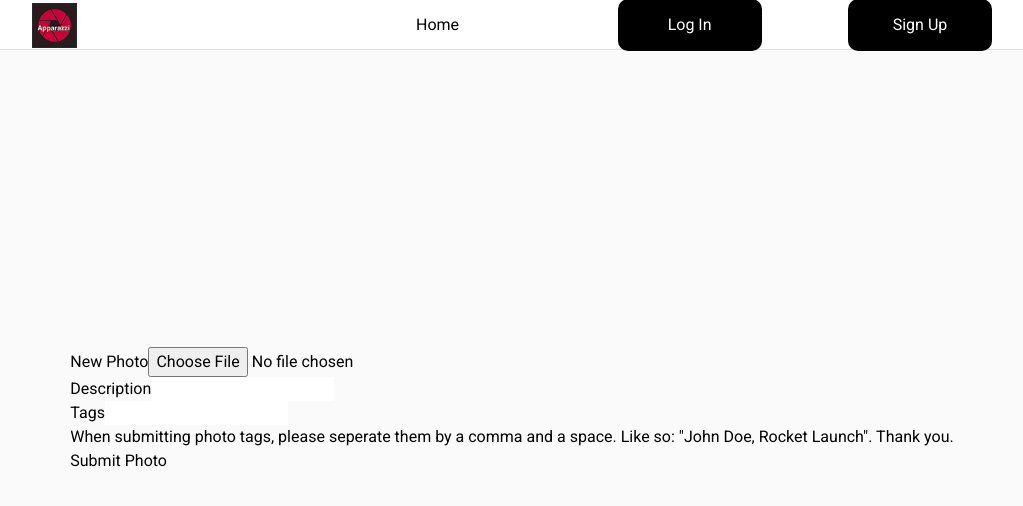
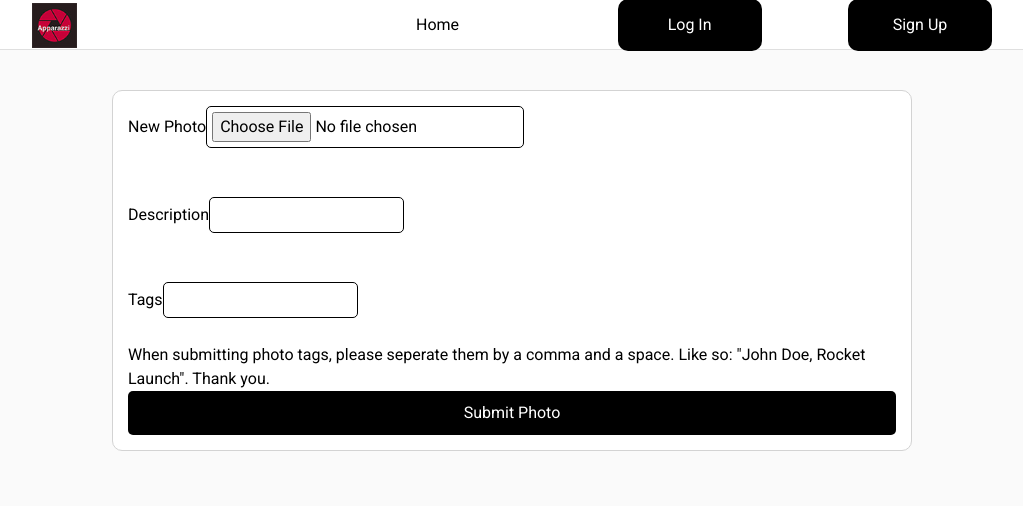
Before and after one commit to Dia-Dev-Design/apparazzi-presentation-client, a React (Vite) app: page /submit-photo in a window 1280 px wide. Shown: the top 506 px of the page, without its empty margins (128-1151 px from the left). Built offline with nearby package versions, Linux system fonts and the light colour scheme.

Commit message:
addedstyledcomponents-addedthemtosubmitphotopage-addedimagepreview-updatedmongoose

```diff
--- a/package.json
+++ b/package.json
@@ -15,13 +15,15 @@
     "@fortawesome/free-regular-svg-icons": "^6.6.0",
     "@fortawesome/free-solid-svg-icons": "^6.6.0",
     "@fortawesome/react-fontawesome": "^0.2.2",
+    "@types/styled-components": "^5.1.34",
     "axios": "^1.6.8",
     "leaflet": "^1.9.4",
     "luxon": "^3.5.0",
     "react": "^18.3.1",
     "react-dom": "^18.3.1",
     "react-leaflet": "^4.2.1",
-    "react-router-dom": "^6.23.0"
+    "react-router-dom": "^6.23.0",
+    "styled-components": "^6.1.12"
   },
   "devDependencies": {
     "@types/react": "^18.3.3",
--- a/src/pages/SubmitPhoto.jsx
+++ b/src/pages/SubmitPhoto.jsx
@@ -1,10 +1,62 @@
 import { useState } from "react";
+import styled from 'styled-components';
 import { post } from "../services/authService";
 import { useNavigate } from "react-router-dom";
 import { newPhoto } from "../services/fileChange";
 import { convertGPS } from "../services/convertGPS";
+import { returnMapTime } from "../services/time";
 
-import { returnMapTime } from "../services/time";
+const SubmitPhotoContainer = styled.div`
+  max-width: 800px;
+  margin: 40px auto;
+  padding: 15px;
+  background-color: white;
+  border: 1px solid lightgrey;
+  border-radius: 10px;
+  display: flex;
+`;
+
+const Form = styled.form`
+  flex: 1;
+  display: flex;
+  flex-direction: column;
+`;
+
+const Label = styled.label`
+  margin-bottom: 5px;
+`;
+
+const Input = styled.input`
+  padding: 5px;
+  margin-bottom: 20px;
+  border: 1px solid black;
+  border-radius: 5px;
+`;
+
+const Button = styled.button`
+  padding: 10px 20px;
+  background-color: black;
+  color: white;
+  border: none;
+  border-radius: 5px;
+  cursor: pointer;
+`;
+
+const ErrorMessage = styled.p`
+  color: red;
+  margin-top: 10px;
+`;
+
+const ImagePreviewContainer = styled.div`
+  margin-left: 20px;
+  width: 200px;
+`;
+
+const ImagePreview = styled.img`
+  max-width: 100%;
+  height: auto;
+  border-radius: 10px;
+`;
 
 const SubmitPhoto = () => {
   const [photo, setPhoto] = useState({
@@ -16,7 +68,9 @@ const SubmitPhoto = () => {
 
   const [disabled, setDisabled] = useState(false);
 
-  const [errorMessage, setErrorMessage] = useState('')
+  const [errorMessage, setErrorMessage] = useState('');
+
+  const [imagePreview, setImagePreview] = useState(null);
 
   let navigate = useNavigate();
 
@@ -83,6 +137,13 @@ const SubmitPhoto = () => {
       .finally(() => {
         setDisabled((prev) => !prev);
       });
+
+    const file = e.target.files[0];
+    const reader = new FileReader();
+    reader.onload = (e) => {
+      setImagePreview(e.target.result);
+    };
+    reader.readAsDataURL(file);
   };
 
   const handleSubmit = (e) => {
@@ -99,8 +160,7 @@ const SubmitPhoto = () => {
       latitude: photo.latitude,
       longitude: photo.longitude,
       photographedDate: photo.photographedDate,
-    })
-      .then(() => {
+    })      .then(() => {
       navigate("/profile");
     })
     .catch((error) => {
@@ -109,50 +169,53 @@ const SubmitPhoto = () => {
 };
 
 return (
-    <div className="homeLanding">
-      <div className="homeContainer">
-        <form onSubmit={handleSubmit}>
-          <label>
+  <SubmitPhotoContainer>
+    <Form onSubmit={handleSubmit}>
+      <Label>
         New Photo
-            <input onChange={handleFileUpload} type="file" name="imageUrl" />
-          </label>
+        <Input onChange={handleFileUpload} type="file" name="imageUrl" />
+      </Label>
 
       <br />
 
-          <label>
+      <Label>
         Description
-            <input
+        <Input
           onChange={handleTextChange}
           type="text"
           name="description"
           value={photo.description}
         />
-          </label>
+      </Label>
 
       <br />
 
-          <label>
+      <Label>
         Tags
-            <input
+        <Input
           onChange={handleTextChange}
           type="text"
           name="tags"
           value={photo.tags}
         />
-          </label>
+      </Label>
 
       <p>
         When submitting photo tags, please seperate them by a comma and a
         space. Like so: "John Doe, Rocket Launch". Thank you.
       </p>
 
-          <button disabled={disabled} type="sumbit">
+      <Button disabled={disabled} type="submit">
         Submit Photo
-          </button>
-        </form>
-          {errorMessage && <p>{errorMessage}</p>}
-      </div>
-    </div>
+      </Button>
+      {errorMessage && <ErrorMessage>{errorMessage}</ErrorMessage>}
+    </Form>
+    {imagePreview && (
+      <ImagePreviewContainer>
+        <ImagePreview src={imagePreview} alt="Image Preview" />
+      </ImagePreviewContainer>
+    )}
+  </SubmitPhotoContainer>
 );
 };
 
```
Also changed, not shown: 1 other file (tests, documents, lock files or other folders). Lines whose indentation alone changed are shown as unchanged.
